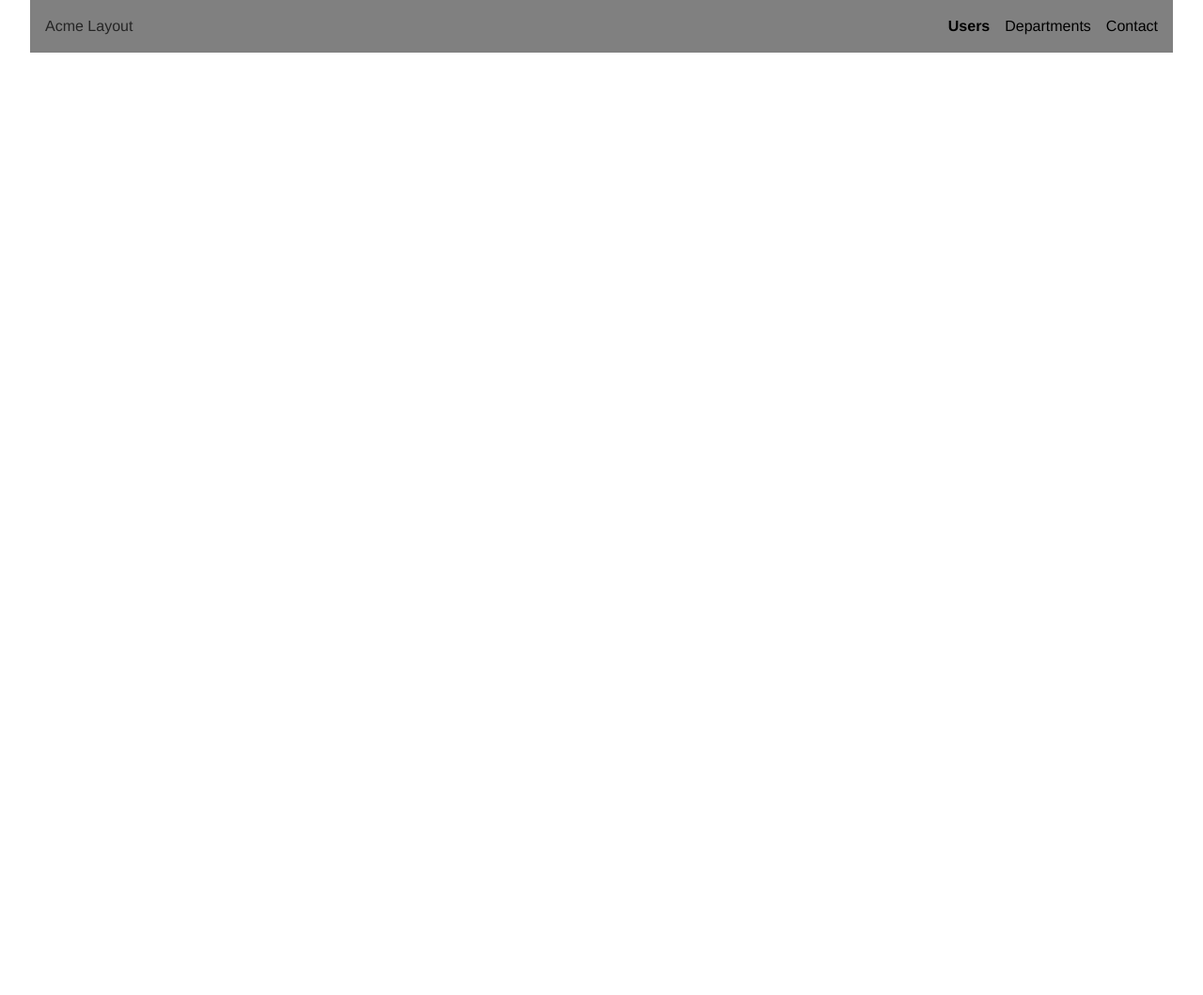
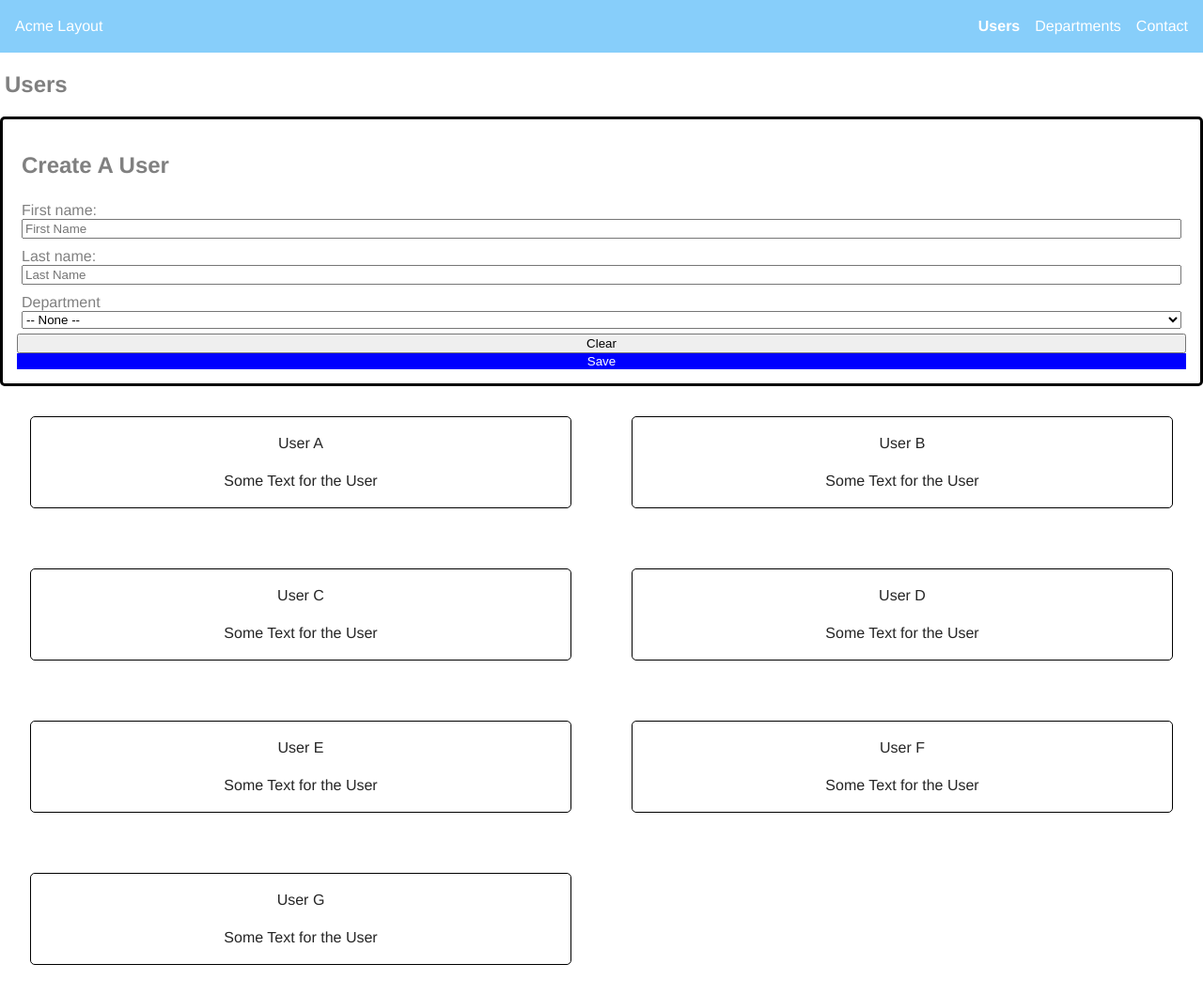
Before and after one commit to mrmchughes/acme-flex-box, a website: page index.html in a window 1280 px wide. Shown: the whole page at 94% size. Before the commit the page ends 800 px from the top, so only its background shows below. Drawn offline with Linux system fonts and the light colour scheme.

Commit message:
final commit

```diff
--- a/index.html
+++ b/index.html
@@ -18,5 +18,68 @@
             <a href="#">Contact</a>
         </nav>
     </header>
+
+    <h2>Users</h2>
+
+    <form>
+        <h2>Create A User</h2>
+
+        <div class="form-div">
+            <label for="fname">First name:</label>
+            <input type="text" name="fname" id="fname" placeholder="First Name">
+        </div>
+
+        <div class="form-div">
+            <label for="lname">Last name:</label>
+            <input type="text" name="lname" id="lname" placeholder="Last Name">
+        </div>
+
+        <div class="form-div">
+            <label for="department">Department</label>
+            <select name="department" id="department">
+                <option value="none">-- None --</option>
+                <option value="department1">Department 1</option>
+                <option value="department2">Department 2</option>
+                <option value="department3">Department 3</option>
+                <option value="department4">Department 4</option>
+            </select>
+        </div>
+
+        <div class="button-div">
+            <button type="button" name="clear" id="clear">Clear</button>
+            <button type="button" name="save" id="save">Save</button>
+        </div>
+    </form>
+
+    <div class="userDivContainer">
+        <div class="userDiv">
+            <p class="userName">User A</p>
+            <p class="userText">Some Text for the User</p>
+        </div>
+        <div class="userDiv">
+            <p class="userName">User B</p>
+            <p class="userText">Some Text for the User</p>
+        </div>
+        <div class="userDiv">
+            <p class="userName">User C</p>
+            <p class="userText">Some Text for the User</p>
+        </div>
+        <div class="userDiv">
+            <p class="userName">User D</p>
+            <p class="userText">Some Text for the User</p>
+        </div>
+        <div class="userDiv">
+            <p class="userName">User E</p>
+            <p class="userText">Some Text for the User</p>
+        </div>
+        <div class="userDiv">
+            <p class="userName">User F</p>
+            <p class="userText">Some Text for the User</p>
+        </div>
+        <div class="userDiv">
+            <p class="userName">User G</p>
+            <p class="userText">Some Text for the User</p>
+        </div>
+    </div>
 </body>
 </html>
--- /dev/null
+++ b/package.json
@@ -0,0 +1,6 @@
+{
+  "devDependencies": {
+    "eslint": "^8.39.0",
+    "prettier": "^2.8.7"
+  }
+}
--- a/styles.css
+++ b/styles.css
@@ -6,7 +6,7 @@ body {
   margin: 0;
   font-family: Helvetica, Arial, sans-serif;
   background-color: white;
-    color: darkgray;
+  color: gray;
 }
 
 p {
@@ -18,10 +18,7 @@ header {
   display: flex;
   justify-content: space-between;
   align-items: center;
-    position: fixed;
-    margin: 0 2em;
-    width: calc(100% - 4em);
-    background-color: gray;
+  background-color: lightskyblue;
 }
 
 header > p {
@@ -29,6 +26,7 @@ header > p {
   height: 50%;
   justify-items: center;
   margin-left: 1rem;
+  color: white;
 }
 
 nav {
@@ -38,7 +36,7 @@ nav {
 }
 
 nav > a {
-    color: black;
+  color: white;
   text-decoration: none;
   margin-right: 1rem;
 }
@@ -46,3 +44,101 @@ nav > a {
 #usersA {
   font-weight: bold;
 }
+
+h2 {
+  align-self: left;
+  margin-left: 5px;
+}
+
+form {
+  border: black solid;
+  border-radius: 5px;
+  padding: 15px;
+  align-self: center;
+  align-items: left;
+  margin-left: 12em;
+  margin-right: 12em;
+  display: flex;
+  flex-direction: column;
+}
+
+.form-div {
+  display: flex;
+  justify-content: space-between;
+  margin: 5px;
+}
+
+.form-div input {
+  width: 75%;
+}
+
+.form-div select {
+  width: 75%;
+}
+
+.button-div {
+  display: flex;
+  justify-content: center;
+}
+
+#save {
+  background-color: blue;
+  color: white;
+  border: black;
+}
+
+.userDivContainer {
+  display: flex;
+  flex-wrap: wrap;
+}
+
+.userDiv {
+  border: 1px solid black;
+  border-radius: 5px;
+  margin: 2em;
+  width: calc(33% - 4em);
+}
+
+.userText {
+  width: calc(100% - 5em);
+  margin-left: 2.5em;
+  text-align: center;
+}
+
+.userName {
+  text-align: center;
+  font-size: 1em;
+}
+
+@media (min-width: 300px) {
+  .userDiv {
+    width: calc(100% - 4em);
+  }
+
+  form {
+    margin: 0;
+  }
+
+  .form-div {
+    justify-content: center;
+    flex-direction: column;
+  }
+
+  .form-div input {
+    width: 100%;
+  }
+
+  .form-div select {
+    width: 100%;
+  }
+
+  .button-div {
+    flex-direction: column;
+  }
+}
+
+@media (min-width: 600px) {
+  .userDiv {
+    width: calc(50% - 4em);
+  }
+}
```
Also changed, not shown: 1 other file. Lines whose indentation alone changed are shown as unchanged.
